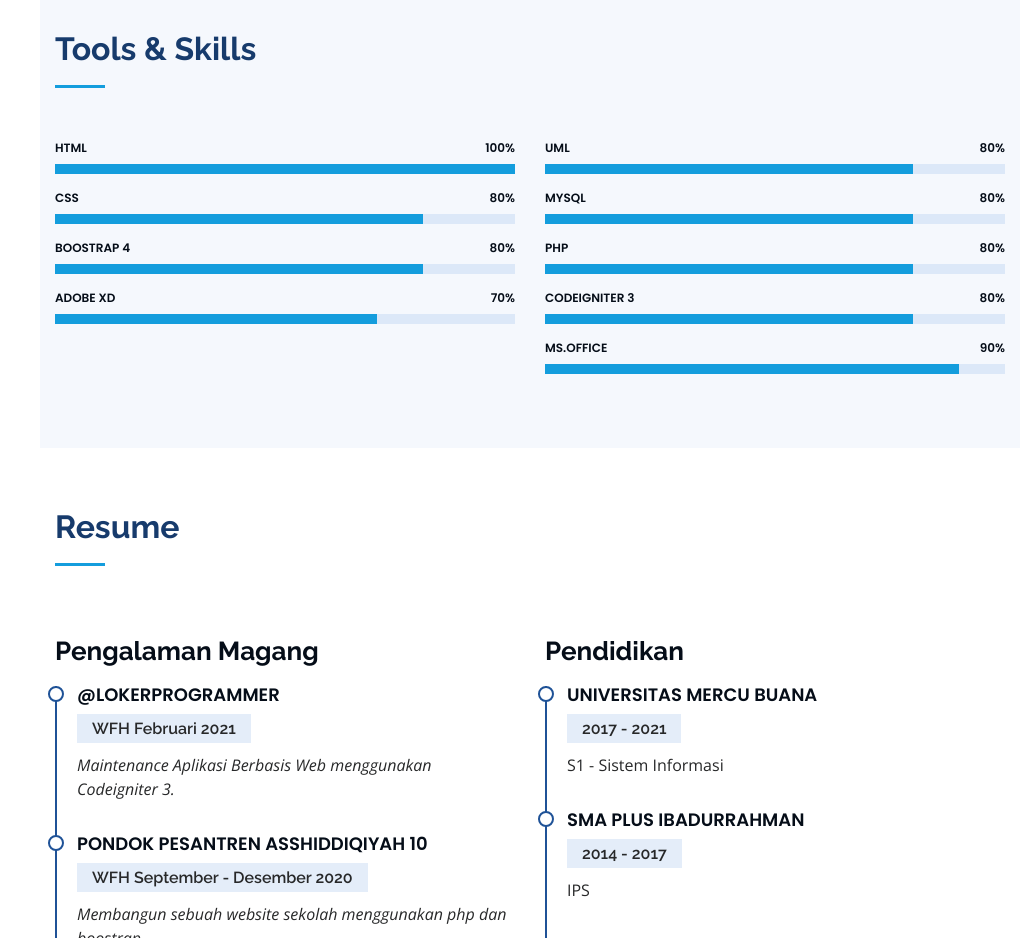
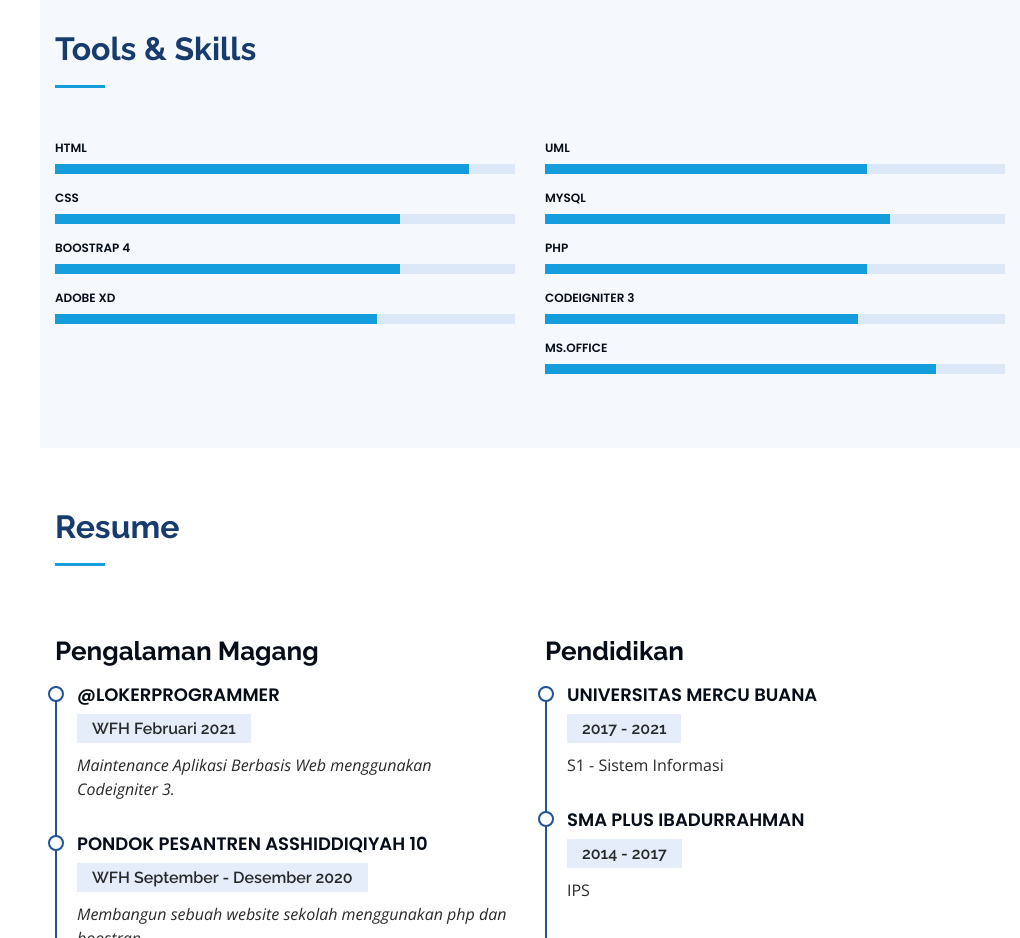
Before and after one commit to rzkiiawldn/rizkiawaludin.github.io, a plain HTML site: page index.html in a window 1280 px wide. Shown: the part 1320-2258 px from the top of the page, without its empty margins (260-1280 px from the left). Drawn offline with nearby package versions, Linux system fonts and the light colour scheme.

Commit message:
mengedit ktampilan

```diff
--- a/index.html
+++ b/index.html
@@ -15,7 +15,6 @@
 
   <!-- Google Fonts -->
   <link href="https://fonts.googleapis.com/css?family=Open+Sans:300,300i,400,400i,600,600i,700,700i|Raleway:300,300i,400,400i,500,500i,600,600i,700,700i|Poppins:300,300i,400,400i,500,500i,600,600i,700,700i" rel="stylesheet">
-
   <!-- Vendor CSS Files -->
   <link href="assets/vendor/bootstrap/css/bootstrap.min.css" rel="stylesheet">
   <link href="assets/vendor/icofont/icofont.min.css" rel="stylesheet">
@@ -131,28 +130,28 @@
           <div class="col-lg-6" data-aos="fade-up">
 
             <div class="progress">
-              <span class="skill">HTML <i class="val">100%</i></span>
+              <span class="skill">HTML</i></span>
               <div class="progress-bar-wrap">
-                <div class="progress-bar" role="progressbar" aria-valuenow="100" aria-valuemin="0" aria-valuemax="100"></div>
+                <div class="progress-bar" role="progressbar" aria-valuenow="90" aria-valuemin="0" aria-valuemax="100"></div>
               </div>
             </div>
 
             <div class="progress">
-              <span class="skill">CSS <i class="val">80%</i></span>
+              <span class="skill">CSS </i></span>
               <div class="progress-bar-wrap">
-                <div class="progress-bar" role="progressbar" aria-valuenow="80" aria-valuemin="0" aria-valuemax="100"></div>
+                <div class="progress-bar" role="progressbar" aria-valuenow="75" aria-valuemin="0" aria-valuemax="100"></div>
               </div>
             </div>
 
             <div class="progress">
-              <span class="skill">Boostrap 4 <i class="val">80%</i></span>
+              <span class="skill">Boostrap 4 </i></span>
               <div class="progress-bar-wrap">
-                <div class="progress-bar" role="progressbar" aria-valuenow="80" aria-valuemin="0" aria-valuemax="100"></div>
+                <div class="progress-bar" role="progressbar" aria-valuenow="75" aria-valuemin="0" aria-valuemax="100"></div>
               </div>
             </div>
 
             <div class="progress">
-              <span class="skill">Adobe XD <i class="val">70%</i></span>
+              <span class="skill">Adobe XD </i></span>
               <div class="progress-bar-wrap">
                 <div class="progress-bar" role="progressbar" aria-valuenow="70" aria-valuemin="0" aria-valuemax="100"></div>
               </div>
@@ -163,37 +162,37 @@
           <div class="col-lg-6" data-aos="fade-up" data-aos-delay="100">
 
             <div class="progress">
-              <span class="skill">UML <i class="val">80%</i></span>
+              <span class="skill">UML </i></span>
               <div class="progress-bar-wrap">
-                <div class="progress-bar" role="progressbar" aria-valuenow="80" aria-valuemin="0" aria-valuemax="100"></div>
+                <div class="progress-bar" role="progressbar" aria-valuenow="70" aria-valuemin="0" aria-valuemax="100"></div>
               </div>
             </div>
 
             <div class="progress">
-              <span class="skill">Mysql <i class="val">80%</i></span>
+              <span class="skill">Mysql </i></span>
               <div class="progress-bar-wrap">
-                <div class="progress-bar" role="progressbar" aria-valuenow="80" aria-valuemin="0" aria-valuemax="100"></div>
+                <div class="progress-bar" role="progressbar" aria-valuenow="75" aria-valuemin="0" aria-valuemax="100"></div>
               </div>
             </div>
 
             <div class="progress">
-              <span class="skill">PHP <i class="val">80%</i></span>
+              <span class="skill">PHP </i></span>
               <div class="progress-bar-wrap">
-                <div class="progress-bar" role="progressbar" aria-valuenow="80" aria-valuemin="0" aria-valuemax="100"></div>
+                <div class="progress-bar" role="progressbar" aria-valuenow="70" aria-valuemin="0" aria-valuemax="100"></div>
               </div>
             </div>
 
             <div class="progress">
-              <span class="skill">Codeigniter 3 <i class="val">80%</i></span>
+              <span class="skill">Codeigniter 3 </i></span>
               <div class="progress-bar-wrap">
-                <div class="progress-bar" role="progressbar" aria-valuenow="80" aria-valuemin="0" aria-valuemax="100"></div>
+                <div class="progress-bar" role="progressbar" aria-valuenow="68" aria-valuemin="0" aria-valuemax="100"></div>
               </div>
             </div>
 
             <div class="progress">
-              <span class="skill">Ms.Office<i class="val">90%</i></span>
+              <span class="skill">Ms.Office</i></span>
               <div class="progress-bar-wrap">
-                <div class="progress-bar" role="progressbar" aria-valuenow="90" aria-valuemin="0" aria-valuemax="100"></div>
+                <div class="progress-bar" role="progressbar" aria-valuenow="85" aria-valuemin="0" aria-valuemax="100"></div>
               </div>
             </div>
 
```
